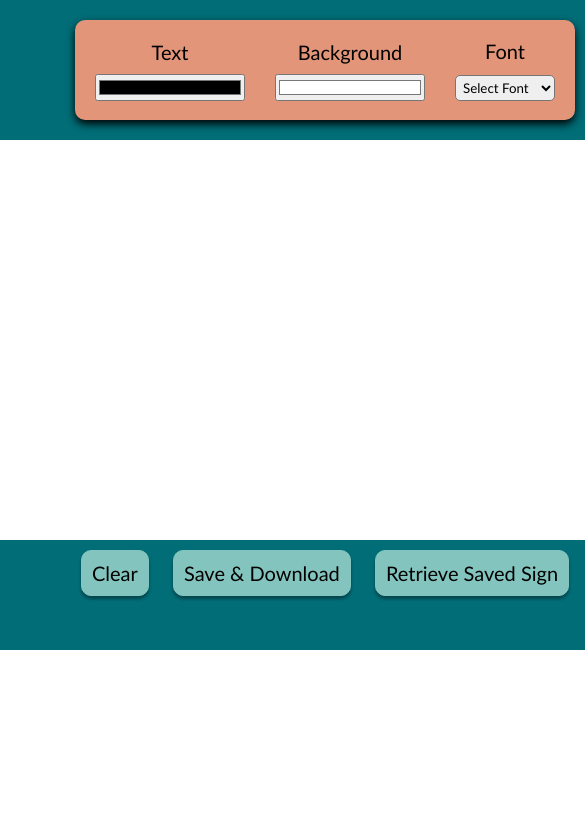
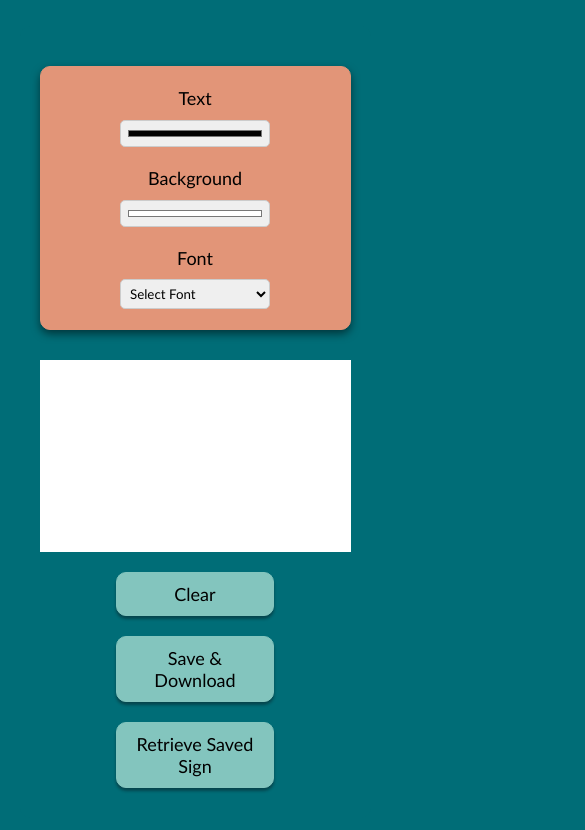
Before and after one commit to radhika-khatter/QuickSign, a plain HTML site: page index.html in a window 390 px wide. Shown: the top 830 px of the page, 585 px wide, since content can reach past the window. Drawn offline with Linux system fonts and the light colour scheme.

Commit message:
updated responsiveness of the page

```diff
--- a/styles.css
+++ b/styles.css
@@ -1,67 +1,133 @@
-*{
-    margin: 0px;
-    padding: 0px;
+* {
+    margin: 0;
+    padding: 0;
     box-sizing: border-box;
-    font-family:'Trebuchet MS', 'Lucida Sans Unicode', 'Lucida Grande', 'Lucida Sans', Arial, sans-serif
+    font-family: 'Trebuchet MS', 'Lucida Sans Unicode', 'Lucida Grande', 'Lucida Sans', Arial, sans-serif;
+
 }
-body{
+
+body {
     display: grid;
     place-items: center;
+    min-height: 100vh;
+    background-color: #006D77;
 }
-.container{
+
+.container {
     background-color: #006D77;
-    height: 650px;
-    width: 100%;
+    height: auto;
+    width: 90%;
+    max-width: 800px;
     display: flex;
     flex-direction: column;
     align-items: center;
-}
-canvas {
-    margin: 0;
-    padding: 0;
-    display: block;
-    height: 400px;
-    width: 650px;
-    background-color: white;
-}
-.options{
-    background-color: #E29578;
-    height: 100px;
-    display: flex;
-    width: 500px;
-    align-items: center;
-    margin: 20px;
-    justify-content: space-evenly;
-    border: 1ps solid #E29578;
-    box-shadow: 0 4px 8px rgb(0,0,0.5);
+    padding: 20px;
     border-radius: 10px;
 }
-.option{
+
+/* Fixed canvas size to prevent unexpected resizing */
+canvas {
+    margin: 10px 0;
+    display: block;
+    background-color: white;
+    width: 650px;
+    height: 400px;
+}
+
+/* Responsive canvas wrapper */
+.canvas-wrapper {
+    width: 100%;
+    display: flex;
+    justify-content: center;
+    overflow: hidden;
+}
+
+/* Options box */
+.options {
+    background-color: #E29578;
+    width: 100%;
+    max-width: 500px;
+    display: flex;
+    flex-wrap: wrap;
+    align-items: center;
+    justify-content: space-evenly;
     padding: 10px;
-    font-size: 20px;
+    margin: 20px 0;
+    border: 1px solid #E29578;
+    box-shadow: 0 4px 8px rgba(0, 0, 0, 0.5);
+    border-radius: 10px;
+}
+
+.option {
+    padding: 10px;
+    font-size: 18px;
     text-align: center;
+    flex: 1 1 45%;
+    min-width: 150px;
 }
-.option p{
+
+.option p {
     margin-bottom: 10px;
 }
-.option input{
-    width: 150px;
-    padding: 1px;
+
+.option input,
+.option select {
+    width: 100%;
+    max-width: 150px;
+    padding: 5px;
+    border-radius: 5px;
+    border: 1px solid #ccc;
 }
-.option select{
-    width: 100px;
-    border-radius: 5px;
-    padding: 3px;
+
+/* Buttons */
+.btns {
+    display: flex;
+    flex-wrap: wrap;
+    justify-content: center;
 }
-.btns button{
+
+.btns button {
     padding: 10px;
     border-radius: 10px;
-    border:1px solid #83C5BE ;
+    border: 1px solid #83C5BE;
     background-color: #83C5BE;
     box-shadow: 0 3px 3px rgba(13, 13, 17, 0.404);
-    font-size: 20px;
+    font-size: 18px;
     margin: 10px;
+    cursor: pointer;
 }
-.btns button:hover{
-    transform: scale(1.02);
+
+.btns button:hover {
+    transform: scale(1.05);
 }
+
+/* Responsive Design */
+@media (max-width: 700px) {
+    canvas {
+        width: 100%;
+        max-width: 100%;
+        height: auto;
+    }
+}
+
+@media (max-width: 600px) {
+    .options {
+        flex-direction: column;
+        align-items: center;
+    }
+
+    .option {
+        width: 100%;
+        max-width: 300px;
+    }
+
+    .btns {
+        flex-direction: column;
+        align-items: center;
+    }
+
+    .btns button {
+        width: 80%;
+        max-width: 200px;
+    }
+}
```
